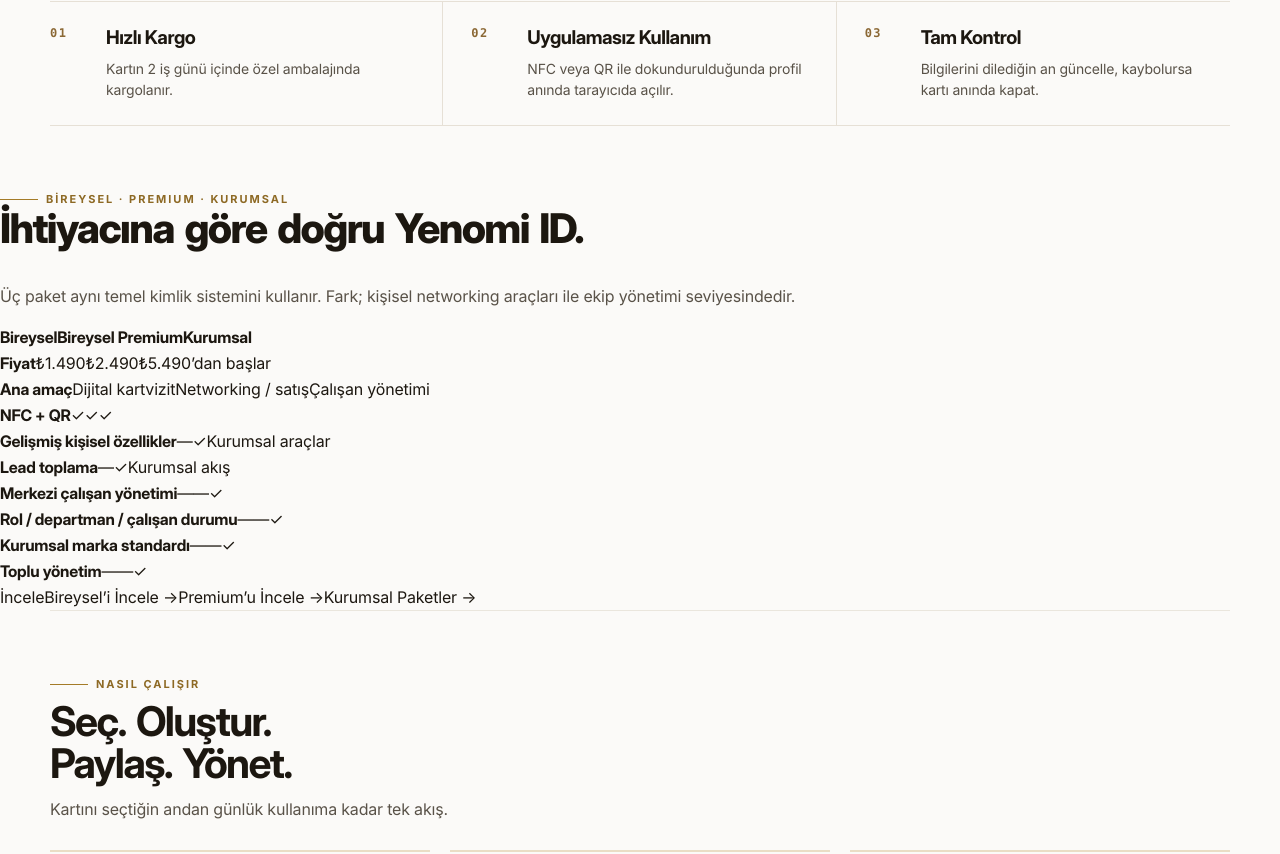
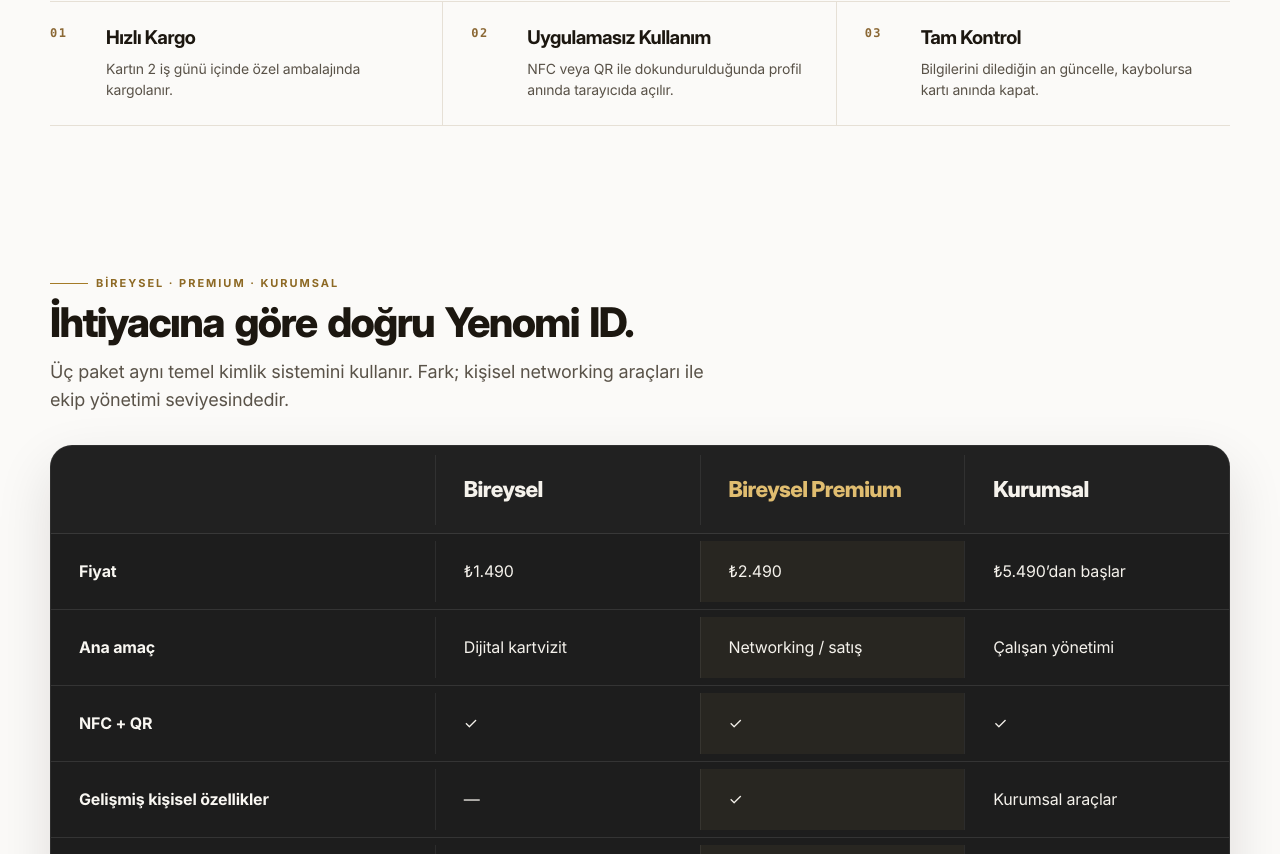
Before and after one commit to sevcanesim/id_system, a Next.js app: page / in a window 1280 px wide. Shown: the part 886-1740 px from the top of the page. Built offline with nearby package versions, Linux system fonts and the light colour scheme; no server answers.

Commit message:
feat(ui): style canonical package comparison matrix

```diff
--- a/app/public-system.css
+++ b/app/public-system.css
@@ -141,6 +141,111 @@
   letter-spacing: -.04em;
 }
 
+/* Home package decision matrix: one clear visual comparison replaces the old
+ * two-card split and keeps all package hierarchy on the same baseline. */
+.public-site .home-package-matrix {
+  width: min(calc(100% - (var(--public-gutter) * 2)), var(--public-container));
+  margin: 0 auto;
+  padding-block: var(--public-section-y);
+}
+
+.public-site .home-package-matrix__head {
+  max-width: 720px;
+  margin-bottom: 30px;
+}
+
+.public-site .home-package-matrix__head h2 {
+  margin: 10px 0 14px;
+}
+
+.public-site .home-package-matrix__head p {
+  max-width: 660px;
+  margin: 0;
+  font-size: var(--public-body-lg);
+  line-height: 1.6;
+}
+
+.public-site .home-package-matrix__scroll {
+  overflow-x: auto;
+  border: 1px solid rgba(255,255,255,.08);
+  border-radius: 22px;
+  background: #1d1d1d;
+  box-shadow: 0 22px 56px rgba(21,18,13,.12);
+  -webkit-overflow-scrolling: touch;
+}
+
+.public-site .home-package-matrix__table {
+  min-width: 900px;
+  color: #f7f4ee;
+}
+
+.public-site .home-package-matrix__row {
+  display: grid;
+  grid-template-columns: minmax(260px,1.45fr) repeat(3,minmax(180px,1fr));
+  align-items: center;
+  min-height: 76px;
+  border-bottom: 1px solid rgba(255,255,255,.1);
+}
+
+.public-site .home-package-matrix__row:last-child {
+  border-bottom: 0;
+}
+
+.public-site .home-package-matrix__row > * {
+  min-width: 0;
+  padding: 20px 28px;
+  color: #f5f2ec;
+  font-family: var(--font-ui);
+  font-size: 16px;
+  line-height: 1.35;
+}
+
+.public-site .home-package-matrix__row > :first-child {
+  color: #f9f7f2;
+  font-weight: 650;
+}
+
+.public-site .home-package-matrix__header {
+  min-height: 88px;
+  background: rgba(255,255,255,.015);
+}
+
+.public-site .home-package-matrix__header > strong {
+  font-family: var(--font-display);
+  font-size: 22px;
+  font-weight: 720;
+  letter-spacing: -.025em;
+}
+
+.public-site .home-package-matrix__row:not(.home-package-matrix__header) > :nth-child(3) {
+  background: rgba(197,160,89,.065);
+}
+
+.public-site .home-package-matrix__header > :nth-child(3) {
+  color: #e0bd70;
+}
+
+.public-site .home-package-matrix__row > :nth-child(2),
+.public-site .home-package-matrix__row > :nth-child(3),
+.public-site .home-package-matrix__row > :nth-child(4) {
+  border-left: 1px solid rgba(255,255,255,.07);
+}
+
+.public-site .home-package-matrix__actions {
+  min-height: 84px;
+}
+
+.public-site .home-package-matrix__actions a {
+  color: #e0bd70;
+  font-weight: 760;
+  text-decoration: none;
+}
+
+.public-site .home-package-matrix__actions a:hover {
+  text-decoration: underline;
+  text-underline-offset: 4px;
+}
+
 /* Prevent route CSS from introducing arbitrary page background shades. */
 .public-site > main,
 .public-site > div:first-child,
@@ -150,6 +255,14 @@
 
 @media (max-width: 980px) {
   :root { --public-gutter: var(--gutter-tablet); }
+
+  .public-site .home-package-matrix__row {
+    grid-template-columns: minmax(220px,1.3fr) repeat(3,minmax(170px,1fr));
+  }
+
+  .public-site .home-package-matrix__row > * {
+    padding-inline: 22px;
+  }
 }
 
 @media (max-width: 760px) {
@@ -168,6 +281,27 @@
   .public-site [class*="hero"] h1 {
     line-height: 1;
   }
+
+  .public-site .home-package-matrix__head {
+    margin-bottom: 22px;
+  }
+
+  .public-site .home-package-matrix__head p {
+    font-size: 16px;
+  }
+
+  .public-site .home-package-matrix__scroll {
+    border-radius: 18px;
+  }
+
+  .public-site .home-package-matrix__row > * {
+    padding: 18px 20px;
+    font-size: 15px;
+  }
+
+  .public-site .home-package-matrix__header > strong {
+    font-size: 20px;
+  }
 }
 
 @media (prefers-reduced-motion: reduce) {
```
